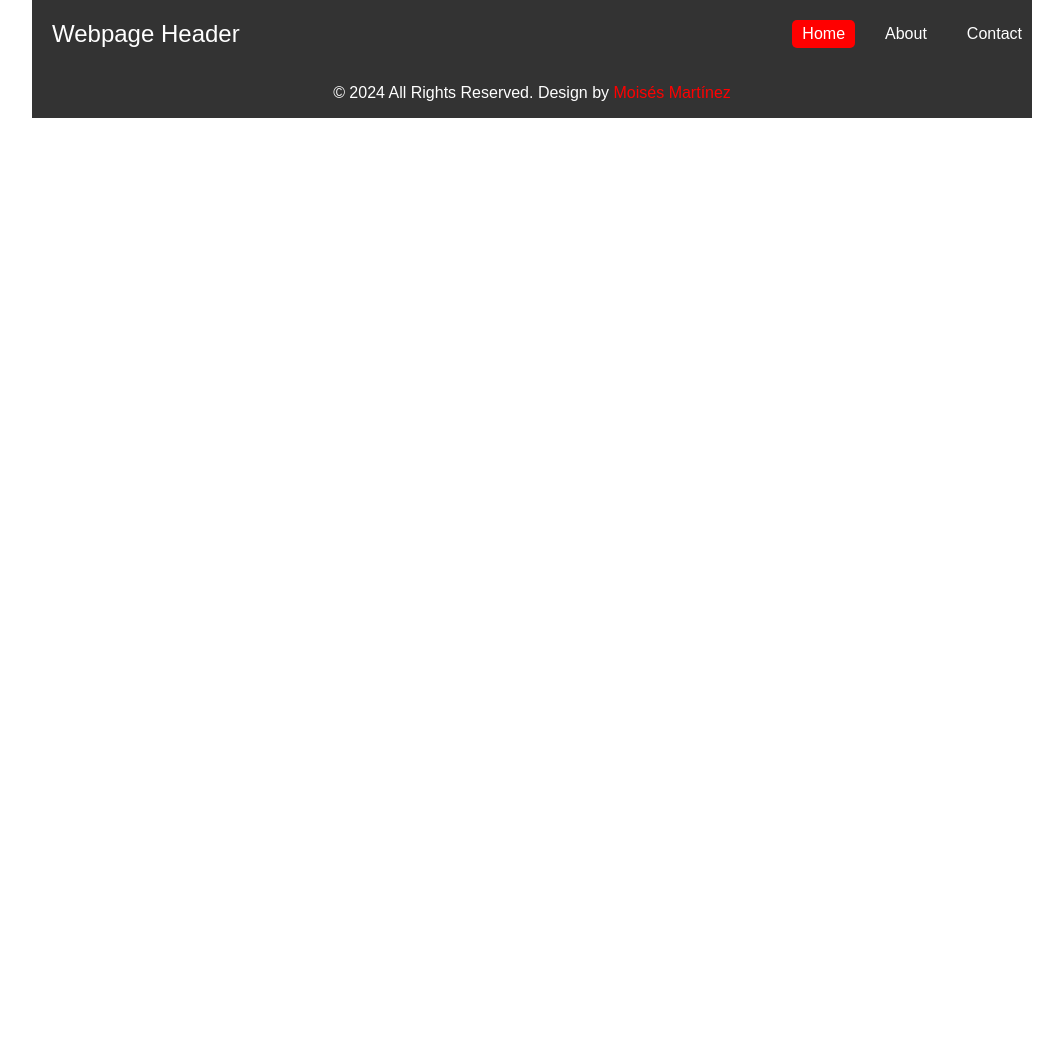
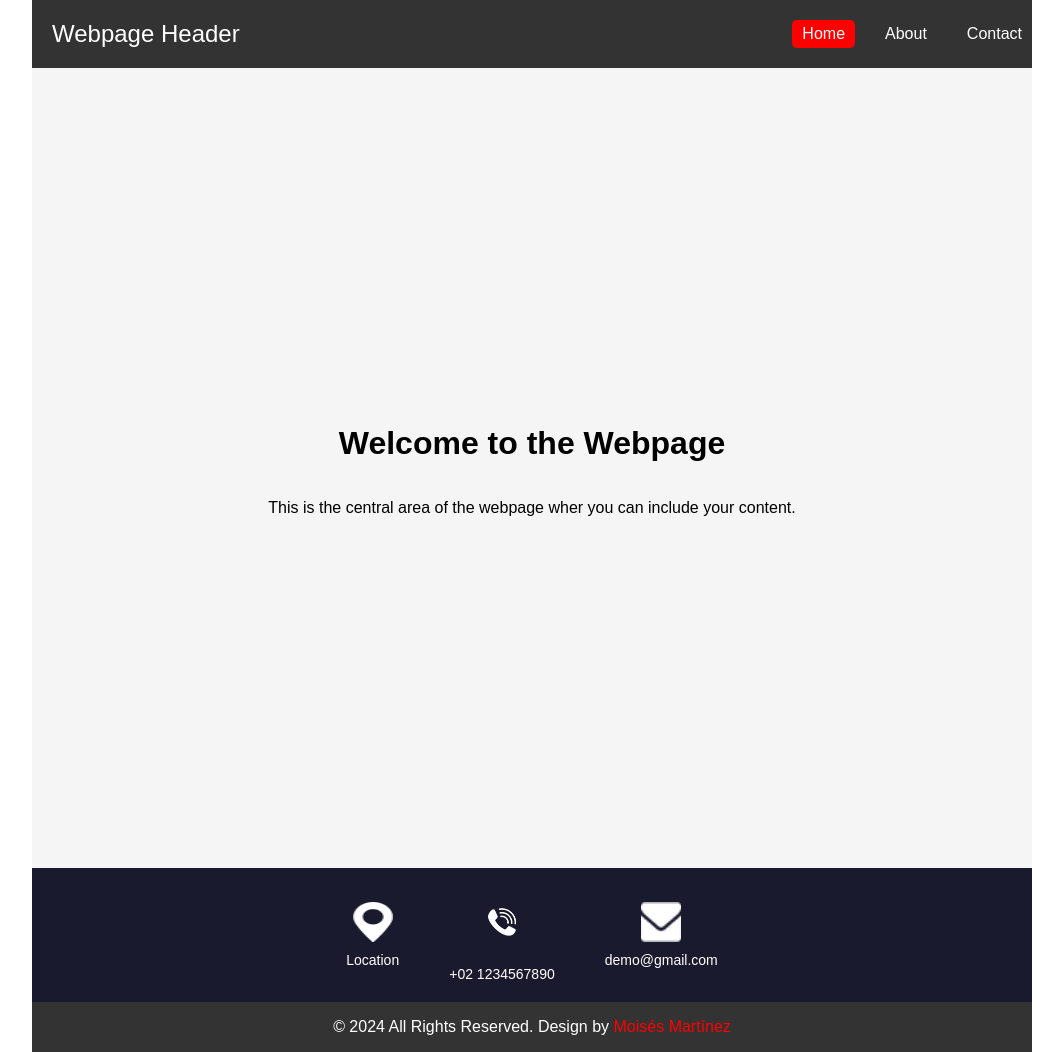
Before and after one commit to Alfo05/my_first_web_page_2024, a plain HTML site: page index.html in a window 1280 px wide. Shown: the whole page, without its empty margins (108-1171 px from the left). Before the commit the page ends 800 px from the top, so only its background shows below. Drawn offline with Linux system fonts and the light colour scheme.

Commit message:
Added content in html and images folder

```diff
--- a/index.html
+++ b/index.html
@@ -22,6 +22,28 @@
 </nav>
 </div>
 </header>
+<main class="container">
+    <div class="content">
+        <h1>Welcome to the Webpage</h1>
+        <p>This is the central area of the webpage wher you can include your content.</p>
+    </div>
+    <div class="menu">
+        <div class="menu-content">
+            <div class="menu-item">
+                <img src="images\location-white.png"alt="Location Icon" class="menu-icon">
+                <p>Location</p>
+            </div>
+            <div class="menu-item">
+                <img src="images\telephone-white.png" alt="Phone Icon" class="menu">
+                <p>+02 1234567890</p>
+            </div>
+            <div class="menu-item">
+                <img src="images\envelope-white.png" alt="Email Icon" class="menu-icon">
+                <p>demo@gmail.com</p>
+            </div>
+        </div>
+    </div>
+</main>
 <footer class="footer-section">
 <p>&copy; 2024 All Rights Reserved. Design by <a href="#">Moisés Martínez</a></p>
 </footer>
--- a/style.css
+++ b/style.css
@@ -69,3 +69,36 @@ body {
   .footer-section a:hover {
     text-decoration: underline;
   }
+  .content {
+    height: 800px;
+    display: flex;
+    flex-direction: column;
+    justify-content: center;
+    align-items: center;
+    background-color: #f5f5f5;
+  }
+  .menu{
+    background-color: #1a1a2e;
+    color: white;
+    padding: 20px 0;
+    text-align: center;
+  }
+  .menu-content{
+    display: flex;
+    justify-content: center;
+    gap: 50px;
+    align-items: center;
+  }
+  .menu-item{
+    display: flex;
+    flex-direction: column;
+    align-items: center;
+  }
+  .menu-item p {
+    margin: 10px 0 0;
+    font-size: 14px;
+  }
+  .menu-icon{
+    width: 40px;
+    height: 40px;
+  }
```
Also changed, not shown: images/envelope-white.png (added), images/location-white.png (added), images/telephone-white.png (added), 1 other file.
